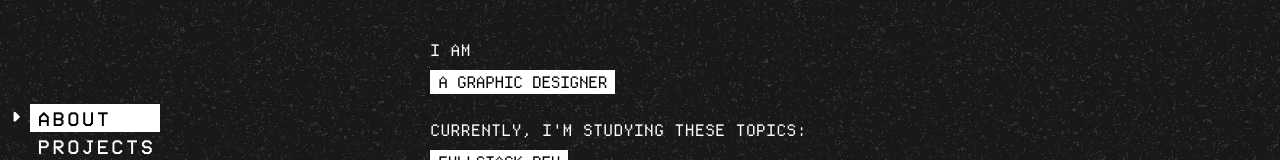
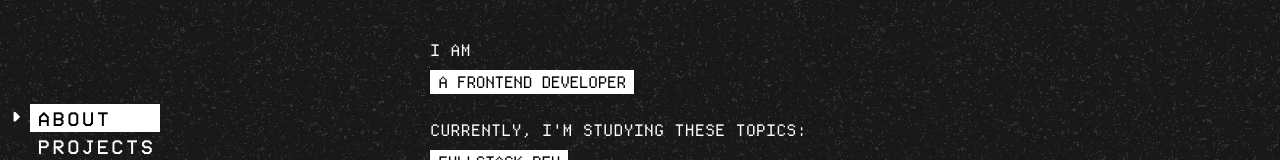
Before and after one commit to T0raT/T0raT.github.io, a Next.js app: page /about in a window 1280 px wide. Shown: the part 254-414 px from the top of the page. Built offline with nearby package versions, Linux system fonts and the light colour scheme.

Commit message:
refactor: removed original fuzzy overlay wrapper, changed about page wording

```diff
--- a/app/_components/FuzzyOverlay.tsx
+++ b/app/_components/FuzzyOverlay.tsx
@@ -17,7 +17,7 @@ const FuzzyOverlay = () => {
     }
   }, []);
 
-  return <div className="fuzzy-overlay"></div>;
+  return <div className="fuzzy-overlay -z-1"></div>;
 };
 
 export default FuzzyOverlay;
--- a/app/about/page.tsx
+++ b/app/about/page.tsx
@@ -7,7 +7,7 @@ export default function About() {
       <p className="mb-2">I AM</p>
       <RotateWords
         text=""
-        words={["A FRONTEND DEVELOPER", "A GRAPHIC DESIGNER"]}
+        words={["A FRONTEND DEVELOPER"]}
       />
 
       {/* Second paragraph Section */}
@@ -15,7 +15,7 @@ export default function About() {
       <p className="mb-2">CURRENTLY, I&apos;M STUDYING THESE TOPICS:</p>
       <RotateWords
         text=""
-        words={["EMBEDDED SYSTEMS", "FULLSTACK DEV", "COMPUTER GRAPHICS"]}
+        words={["GRAPHIC DESIGN", "FULLSTACK DEV", "COMPUTER GRAPHICS"]}
       />
 
       {/* Third paragraph Section */}
--- a/app/layout.tsx
+++ b/app/layout.tsx
@@ -53,9 +53,7 @@ export default function RootLayout({
             {children}
           </div>
 
-          <div className="fuzzy-container -z-1">
-            <FuzzyOverlay />
-          </div>
+          <FuzzyOverlay />
         </div>
       </body>
     </html>
```
